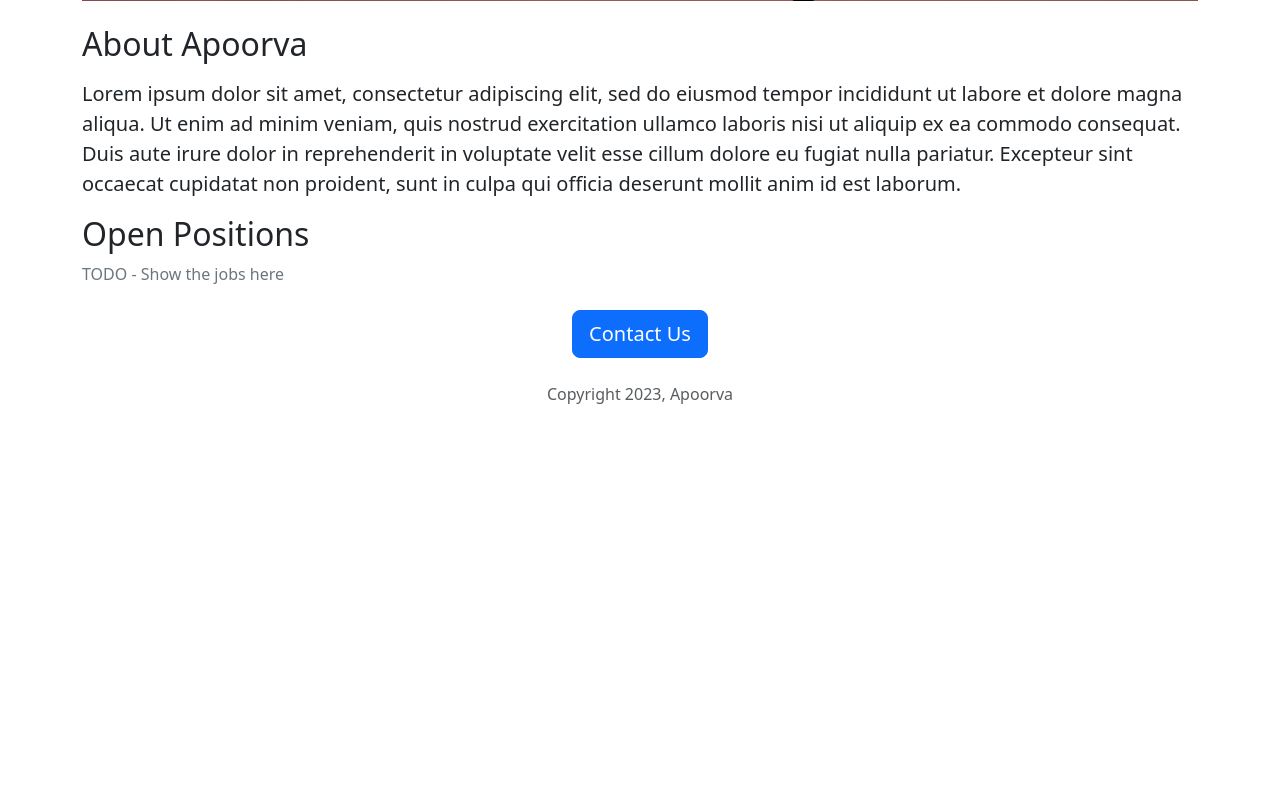
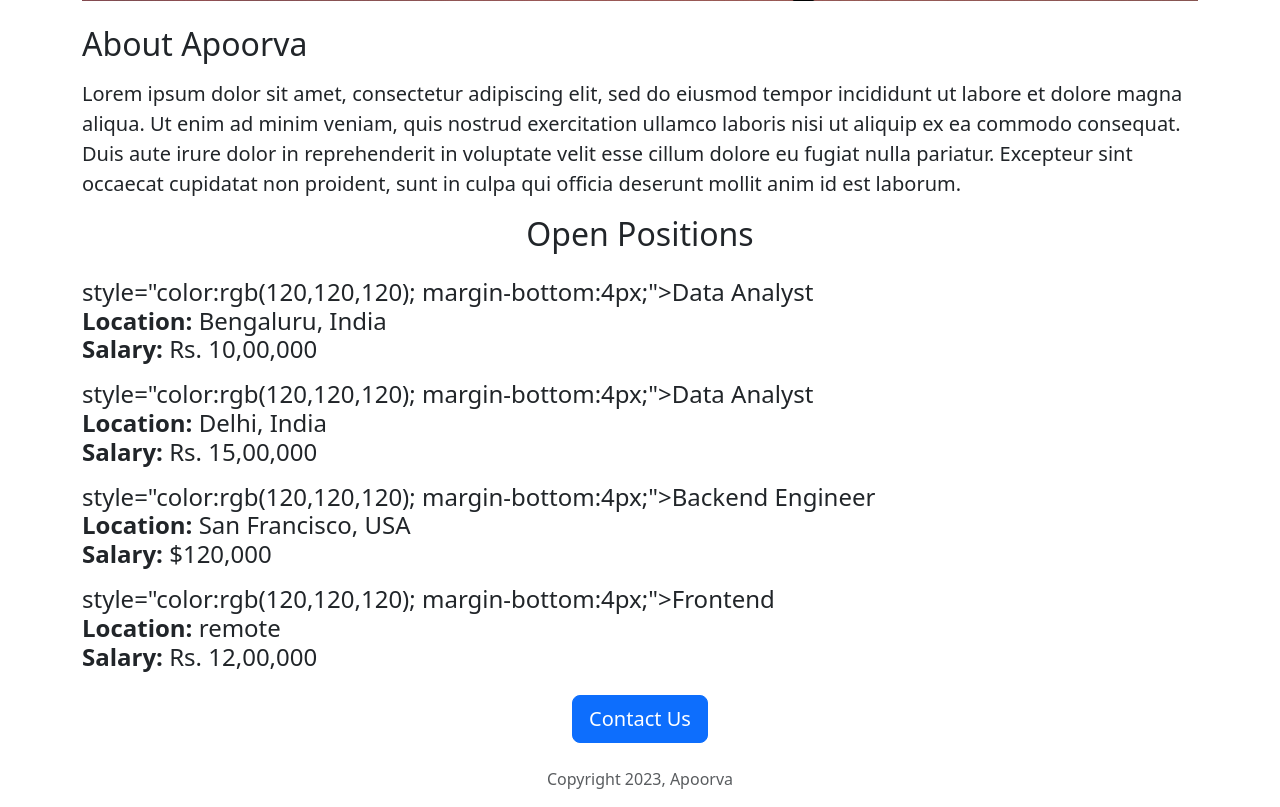
Before and after one commit to apoorvashiiii/apoorva-careers-website, a Flask app: page / in a window 1280 px wide. Shown: the part 839-1646 px from the top of the page. Before the commit the page ends 1243 px from the top, so only its background shows below. Run offline with Flask 3, Linux system fonts and the light colour scheme.

Commit message:
Checkpoint before assistant change: Add job listings to homepage.
Replit-Commit-Author: Assistant

```diff
--- a/app.py
+++ b/app.py
@@ -5,13 +5,13 @@ app = Flask(__name__)
 
 JOBS = [
   {
-    "id": 2,
+    "id": 1,
     "title": "Data Analyst",
     "location": "Bengaluru, India",
     "salary": "Rs. 10,00,000"
   },
   {
-    "id": 1,
+    "id": 2,
     "title": "Data Analyst",
     "location": "Delhi, India",
     "salary": "Rs. 15,00,000"
--- a/templates/home.html
+++ b/templates/home.html
@@ -15,8 +15,22 @@
       Lorem ipsum dolor sit amet, consectetur adipiscing elit, sed do eiusmod tempor incididunt ut labore et dolore magna aliqua. Ut enim ad minim veniam, quis nostrud exercitation ullamco laboris nisi ut aliquip ex ea commodo consequat. Duis aute irure dolor in reprehenderit in voluptate velit esse cillum dolore eu fugiat nulla pariatur. Excepteur sint occaecat cupidatat non proident, sunt in culpa qui officia deserunt mollit anim id est laborum.
 
       </p>
-      <h2>Open Positions</h2>
-      <p class="text-secondary">TODO - Show the jobs here</p>
+      <h2 class="text-center mt-2 mb-4">Open Positions</h2>
+      <p class="text-secondary">
+        <p>
+        {% for job in jobs %}
+          <div style="margin-bottom:16px;"">
+            <h4> style="color:rgb(120,120,120); margin-bottom:4px;">{{job['title']}}</h
+              {{job['title']}}</h4>
+            <div>
+              <b>Location:</b> {{job['location']}}
+            </div>
+            <div>
+              <b>Salary:</b> {{job['salary']}}
+            </div>
+          </div>
+        {% endfor %}
+      </p>
       <div class="text-center mt-4">
         <button class="btn btn-primary btn-lg">Contact Us</button>
         <p class="text-muted mt-4">Copyright 2023, Apoorva</p>
```
